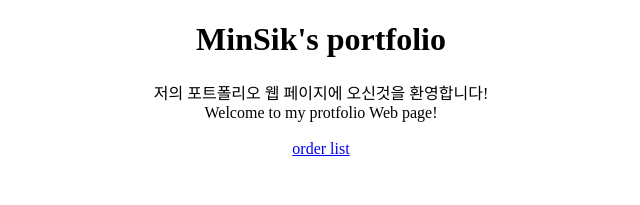
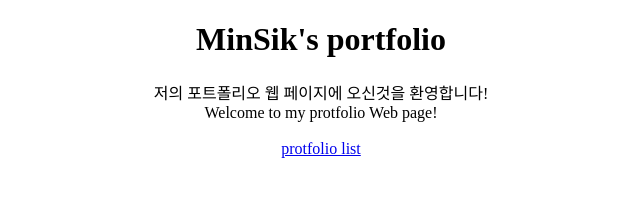
Before and after one commit to dlalstlr12/dlalstlr12-github.io, a website: page index.html in a window 1280 px wide. Shown: the top 205 px of the page, 319-959 px from the left. Drawn offline with Linux system fonts and the light colour scheme.

Commit message:
4 commit

```diff
--- a/index.html
+++ b/index.html
@@ -46,7 +46,7 @@
         Welcome to my protfolio Web page!
         <br>
         <br>
-        <a href="./orderlist">order list</a>
+        <a href="./orderlist">protfolio list</a>
     </div>
     <div class="card_list">
         <div class="card">
```
